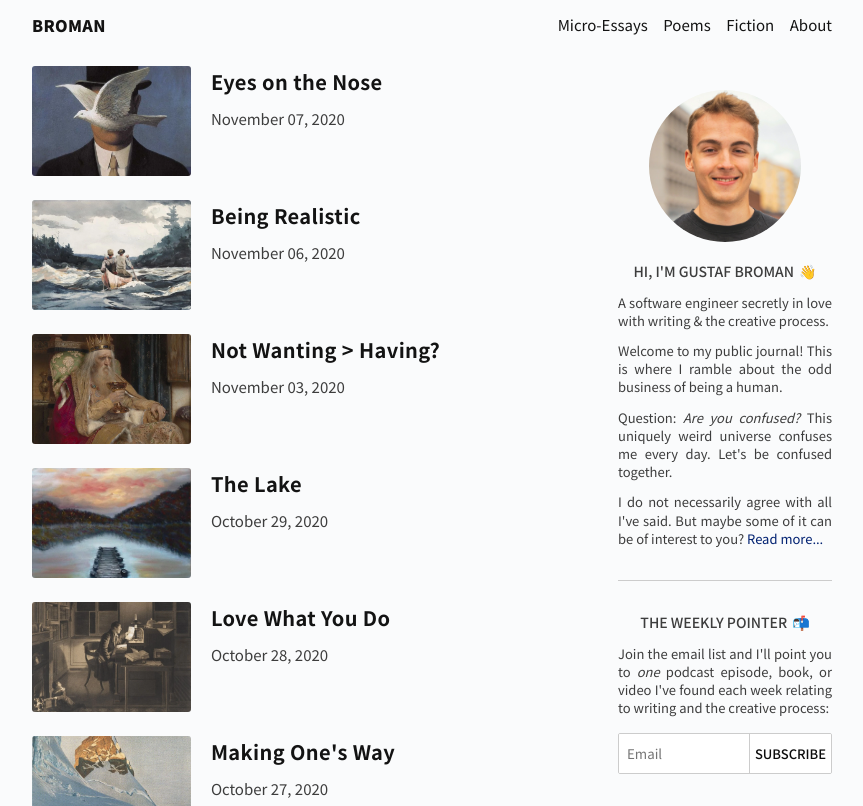
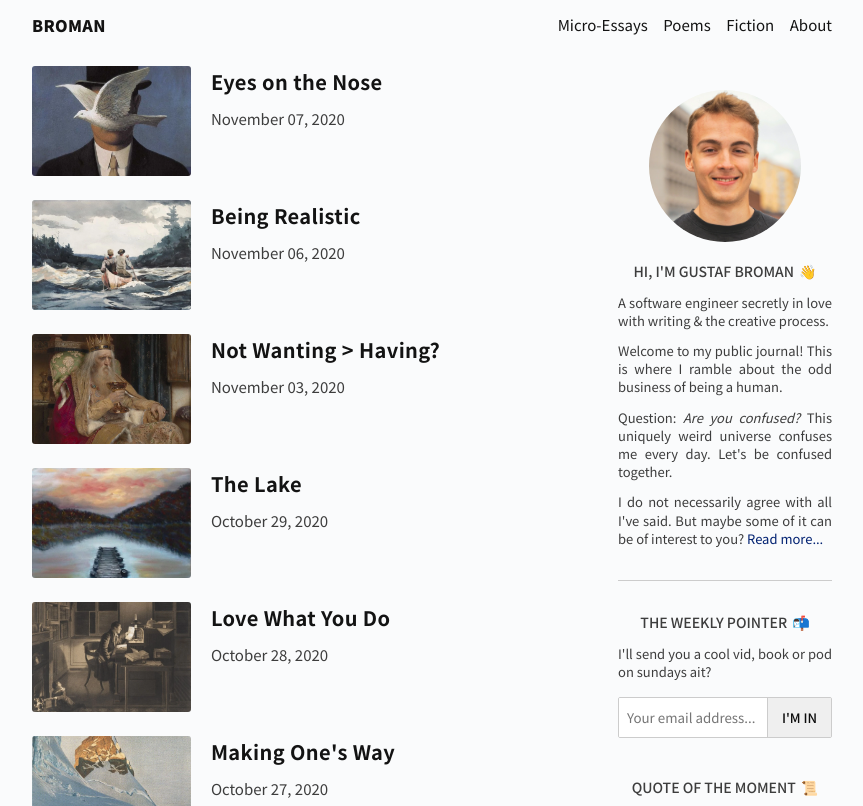
Before and after one commit to gdbroman/broman.blog, a Jekyll site: the page built from index.html, in a window 1280 px wide, cut to the strip 0-806 px from the top of the page. Shown: the whole strip, without its empty margins (208-1071 px from the left). Built offline with Jekyll 4.4.1, drawn with Linux system fonts in a browser that asks for light colours.

Commit message:
changed to revue

```diff
--- a/_includes/sidebar.html
+++ b/_includes/sidebar.html
@@ -21,20 +21,13 @@
     </p>
 </div>
 <div class="widget newsletter">
-    <div class="container">
-        <a href="/newsletter"><h3>The Weekly Pointer<span class="emoji">📬</span></h3></a>
-        <p>Join the email list and I'll point you to <i>one</i> podcast episode, book, or video I've found each week relating to writing and the creative process:</p>
-        <!-- Begin Mailchimp Signup Form -->
-        <div id="mc_embed_signup">
-            <form action="https://app.us8.list-manage.com/subscribe/post?u=d851867d34794042763eb3505&amp;id=658d87ac3d" method="post" id="mc-embedded-subscribe-form" name="mc-embedded-subscribe-form" class="validate" target="_blank" novalidate>
-                <div id="mc_embed_signup_scroll">
-                <input type="email" value="" name="EMAIL" class="email" id="mce-EMAIL" placeholder="Email" required>
-                <!-- real people should not fill this in and expect good things - do not remove this or risk form bot signups-->
-                <div style="position: absolute; left: -5000px;" aria-hidden="true"><input type="text" name="b_d851867d34794042763eb3505_658d87ac3d" tabindex="-1" value=""></div>
-                <div class="clear"><input type="submit" value="Subscribe" name="subscribe" id="mc-embedded-subscribe" class="button"></div>
-                </div>
-            </form>
-        </div>
+    <a href="/newsletter"><h3>The Weekly Pointer<span class="emoji">📬</span></h3></a>
+    <p>I'll send you a cool vid, book or pod on sundays ait?</p>
+    <div id="revue-embed">
+        <form action="https://www.getrevue.co/profile/gustafbroman/add_subscriber" method="post" id="revue-form" name="revue-form"  target="_blank">
+            <input class="revue-form-field" placeholder="Your email address..." type="email" name="member[email]" id="member_email">
+            <input type="submit" value="I'm in" name="member[subscribe]" id="member_submit">
+        </form>
     </div>
 </div>
 <div class="widget quotes">
--- a/_sass/sidebar.scss
+++ b/_sass/sidebar.scss
@@ -69,7 +69,7 @@ aside {
         }
     }
     .widget.newsletter {
-        #mc_embed_signup_scroll {
+        form {
             display: flex;
             width:100%;
             margin: 16px auto 0 auto;
@@ -81,17 +81,16 @@ aside {
                 border: 0;
                 padding: 10px 2px 10px 8px;
                 flex:1;
-                min-width: 82px;
+                min-width: 42px;
             }
-            input.button {
-                width: 82px;
+            input#member_submit {
+                max-width: 64px;
                 font-size: 13px;
                 font-weight: 500;
                 text-transform: uppercase;
                 padding-left: 2px;
                 padding-right: 2px;
                 text-align: center;
-                background-color: #fff;
                 color: $black_dark;
                 border-left: 1px solid $gray_light;
                 cursor:pointer;
```
